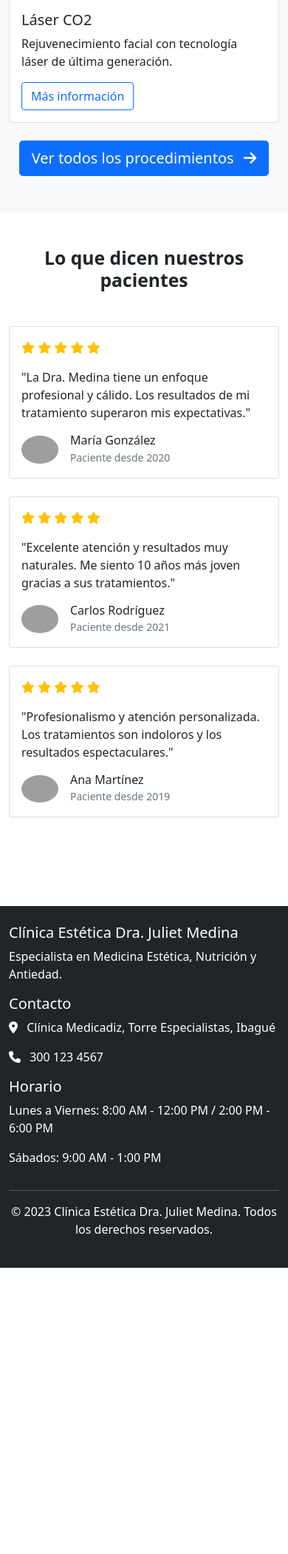
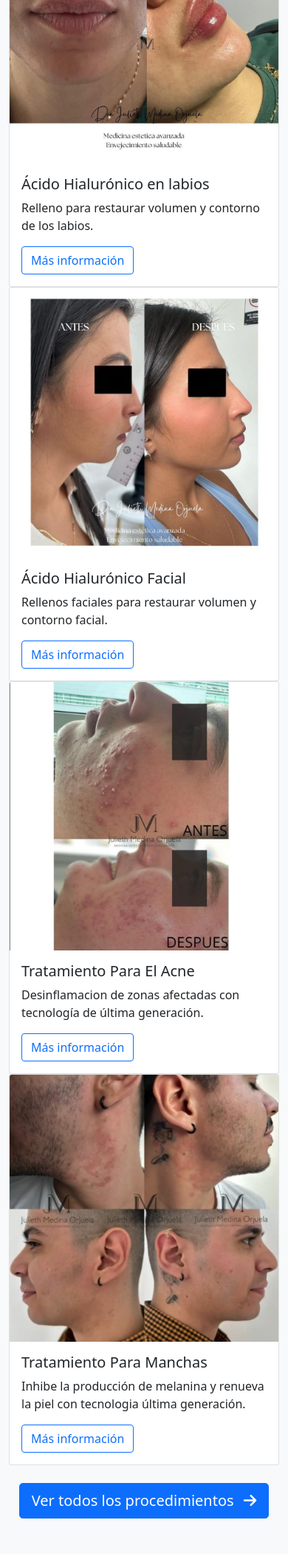
Before and after one commit to SantiagoLozanoGi/clinica-estetica, a Flask app: page / in a window 390 px wide. Shown: the part 3035-5136 px from the top of the page at 74% size. Before the commit the page ends 4749 px from the top, so only its background shows below. Run offline with Flask 2, Linux system fonts and the light colour scheme; grey boxes are pictures that could not be loaded.

Commit message:
Agregadas imágenes de tratamientos y pacientes

```diff
--- a/app/templates/index.html
+++ b/app/templates/index.html
@@ -69,7 +69,21 @@
         <div class="row g-4">
             <div class="col-md-4">
                 <div class="card procedure-card h-100">
-                    <img src="/static/images/botox.jpg" class="card-img-top" alt="Bótox">
+                    <img src="/static/images/P_LimpiezaFacial.jpg" class="card-img-top" alt="Limpieza">
+                    <div class="card-body">
+                        <h5 class="card-title">Limpieza Facial</h5>
+                        <p class="card-text">Tratamiento para suavizar y rejuvenecer la piel.</p>
+                        <a href="{{ url_for('main.detalleprocedimiento', id=1) }}" class="btn btn-outline-primary">Más información</a>
+                    </div>
+                </div>
+            </div>
+
+        </div>
+
+        <div class="row g-4">
+            <div class="col-md-4">
+                <div class="card procedure-card h-100">
+                    <img src="/static/images/P_Botox.jpg" class="card-img-top" alt="Bótox">
                     <div class="card-body">
                         <h5 class="card-title">Bótox</h5>
                         <p class="card-text">Tratamiento para suavizar arrugas de expresión con resultados naturales.</p>
@@ -77,12 +91,24 @@
                     </div>
                 </div>
             </div>
+        </div>
 
         <div class="col-md-4">
             <div class="card procedure-card h-100">
-                    <img src="/static/images/rellenos.jpg" class="card-img-top" alt="Rellenos">
+                <img src="/static/images/P_Acido_hialuronico.jpg" class="card-img-top" alt="Rellenos">
                 <div class="card-body">
-                        <h5 class="card-title">Ácido Hialurónico</h5>
+                    <h5 class="card-title">Ácido Hialurónico en labios</h5>
+                    <p class="card-text">Relleno para restaurar volumen y contorno de los labios.</p>
+                    <a href="{{ url_for('main.detalleprocedimiento', id=2) }}" class="btn btn-outline-primary">Más información</a>
+                </div>
+            </div>
+        </div>
+
+        <div class="col-md-4">
+            <div class="card procedure-card h-100">
+                <img src="/static/images/P_Perfilamiento_Facial.jpg" class="card-img-top" alt="Rellenos">
+                <div class="card-body">
+                    <h5 class="card-title">Ácido Hialurónico Facial</h5>
                     <p class="card-text">Rellenos faciales para restaurar volumen y contorno facial.</p>
                     <a href="{{ url_for('main.detalleprocedimiento', id=2) }}" class="btn btn-outline-primary">Más información</a>
                 </div>
@@ -91,12 +117,22 @@
 
         <div class="col-md-4">
             <div class="card procedure-card h-100">
-                    <img src="/static/images/laser.jpg" class="card-img-top" alt="Láser">
+                <img src="/static/images/P_Tratamiento_Acne.jpg" class="card-img-top" alt="Acne">
                 <div class="card-body">
-                        <h5 class="card-title">Láser CO2</h5>
-                        <p class="card-text">Rejuvenecimiento facial con tecnología láser de última generación.</p>
+                    <h5 class="card-title">Tratamiento Para El Acne</h5>
+                    <p class="card-text">Desinflamacion de zonas afectadas con tecnología de última generación.</p>
                     <a href="{{ url_for('main.detalleprocedimiento', id=3) }}" class="btn btn-outline-primary">Más información</a>
                 </div>
+            </div>
+        </div>
+
+        <div class="col-md-4">
+            <div class="card procedure-card h-100">
+                <img src="/static/images/P_Tratamiento_Manchas.jpg" class="card-img-top" alt="Manchas">
+                <div class="card-body">
+                    <h5 class="card-title">Tratamiento Para Manchas</h5>
+                    <p class="card-text">Inhibe la producción de melanina y renueva la piel con tecnologia última generación.</p>
+                    <a href="{{ url_for('main.detalleprocedimiento', id=3) }}" class="btn btn-outline-primary">Más información</a>
                 </div>
             </div>
         </div>
@@ -125,7 +161,7 @@
                             <i class="fas fa-star"></i>
                             <i class="fas fa-star"></i>
                         </div>
-                        <p class="card-text">"La Dra. Medina tiene un enfoque profesional y cálido. Los resultados de mi tratamiento superaron mis expectativas."</p>
+                        <p class="card-text">"La Dra. Medina tiene un enfoque profesional y cálido. Los resultados de mi tratamiento superaron mis expectativas haciendo que tenga mas confianza en mi trabajo."</p>
                         <div class="d-flex align-items-center">
                             <img src="/static/images/paciente1.jpg" alt="Paciente" class="rounded-circle me-3" width="50">
                             <div>
@@ -147,11 +183,11 @@
                             <i class="fas fa-star"></i>
                             <i class="fas fa-star"></i>
                         </div>
-                        <p class="card-text">"Excelente atención y resultados muy naturales. Me siento 10 años más joven gracias a sus tratamientos."</p>
+                        <p class="card-text">"Excelente atención y resultados muy naturales. Me siento 10 años más joven gracias a sus tratamientos de aplicacion de botox."</p>
                         <div class="d-flex align-items-center">
                             <img src="/static/images/paciente2.jpg" alt="Paciente" class="rounded-circle me-3" width="50">
                             <div>
-                                <h6 class="mb-0">Carlos Rodríguez</h6>
+                                <h6 class="mb-0">Daniela Hurrego</h6>
                                 <small class="text-muted">Paciente desde 2021</small>
                             </div>
                         </div>
```
Also changed, not shown: app/static/images/P_Acido_hialuronico.jpg (added), app/static/images/P_Botox.jpg (added), app/static/images/P_LimpiezaFacial.jpg (added), app/static/images/P_Perfilamiento_Facial.jpg (added), app/static/images/P_Tratamiento_Acne.jpg (added), app/static/images/P_Tratamiento_Manchas.jpg (added), app/static/images/paciente1.jpg (added), app/static/images/paciente2.jpg (added), app/static/images/paciente3.jpg (added). Lines whose indentation alone changed are shown as unchanged.
